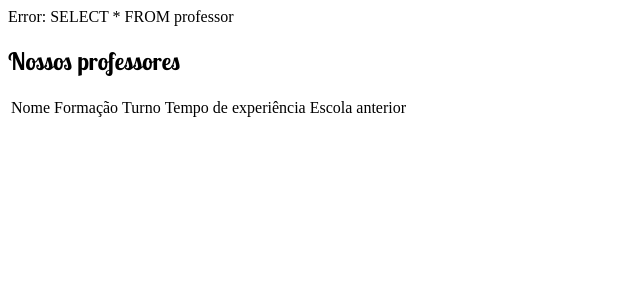
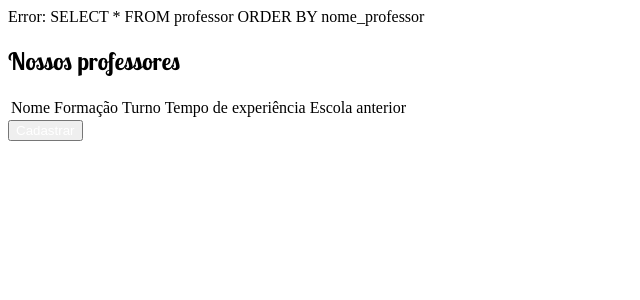
Before and after one commit to IkaroJS/Kider, a PHP site: page /professores.php in a window 1280 px wide. Shown: the top 300 px of the page, without its empty margins (0-640 px from the left). Run offline with PHP 8.4, Linux system fonts and the light colour scheme; data that the repository does not hold is empty.

Commit message:
Listagem de professores aprimoramento na estilização

```diff
--- a/professores.php
+++ b/professores.php
@@ -20,12 +20,12 @@
 <body>
     <?php include "conexao_bd.php";
 
-    $sql = "SELECT * FROM professor";
+    $sql = "SELECT * FROM professor ORDER BY nome_professor";
 
     $resultado = retornarDados($sql);
     ?>
 
-    <form name="" action="" method="post">
+
         <div class="row g-3">
             <div class="col-sm-6">
                 <div class="form-floating">
@@ -59,10 +59,18 @@
 
                         <?php } ?>
 
+
                     </table>
                 </div>
             </div>
         </div>
-    </form>
+    </div>
+    <div class="col-12">
+        <a href="index.php">
+            <button class="btn btn-primary w-100 py-3" type="button">
+                Cadastrar
+            </button>
+        </a>
+    </div>
 </body>
 </html>
```
